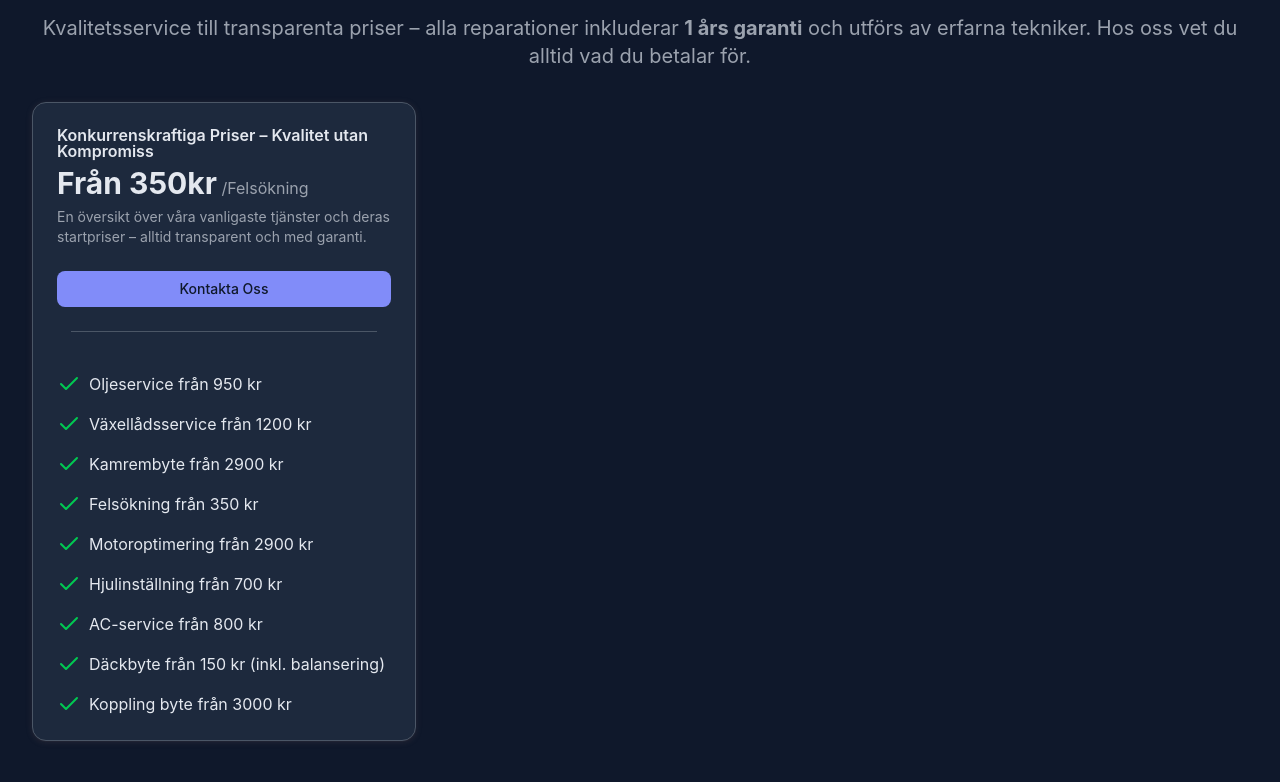
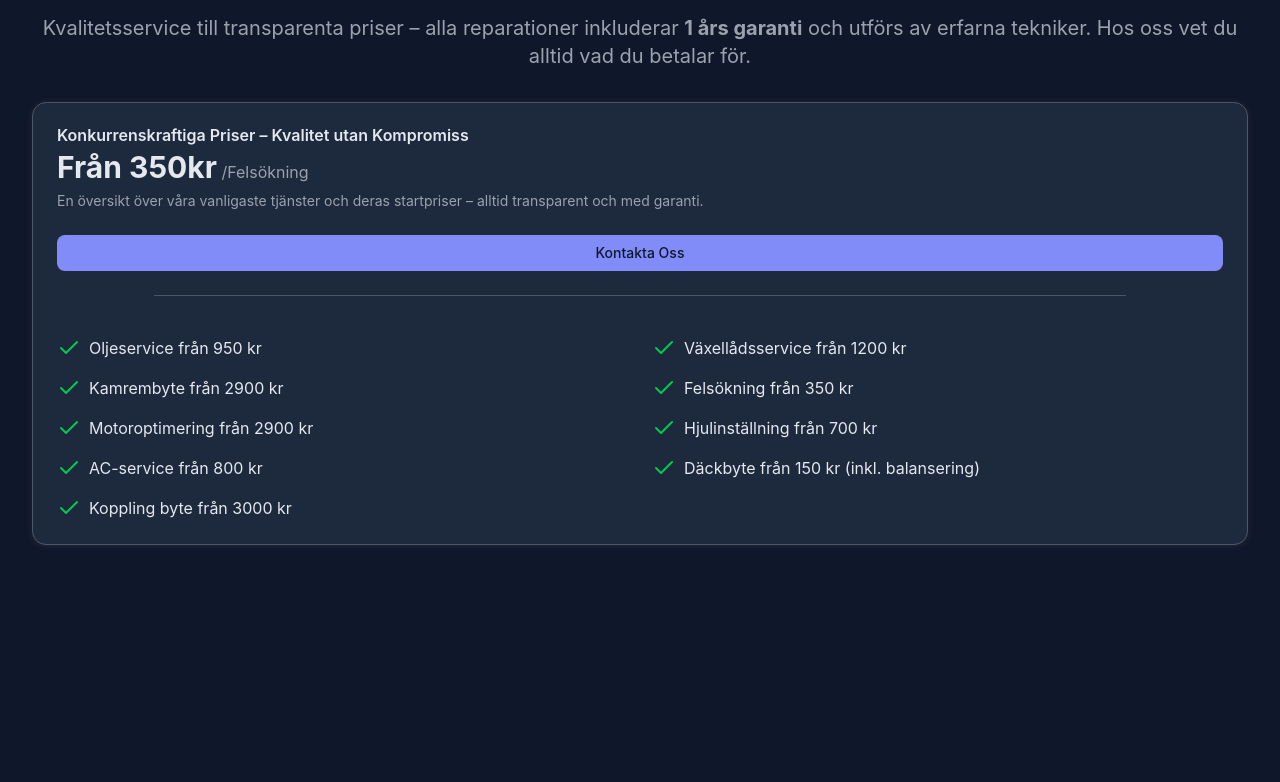
Before and after one commit to andresparrab/verkstadTestSite, a React (Vite) app: page / in a window 1280 px wide. Shown: the part 5818-6600 px from the top of the page. Built offline with nearby package versions, Linux system fonts and the light colour scheme.

Commit message:
changed so the pricelist are in two column and the whole card center

```diff
--- a/src/components/sections/Pricing.tsx
+++ b/src/components/sections/Pricing.tsx
@@ -92,7 +92,7 @@ export const Pricing = () => {
         <strong>1 års garanti</strong> och utförs av erfarna tekniker. Hos oss
         vet du alltid vad du betalar för.
       </h3>
-      <div className="grid md:grid-cols-1 lg:grid-cols-3 gap-8">
+      <div className="grid md:grid-cols-1 lg:grid-cols-1 gap-8">
         {pricingList.map((pricing: PricingProps) => (
           <Card
             key={pricing.title}
@@ -130,7 +130,7 @@ export const Pricing = () => {
             <hr className="w-4/5 m-auto mb-4" />
 
             <CardFooter className="flex">
-              <div className="space-y-4">
+              <div className="grid grid-cols-1 sm:grid-cols-2 gap-y-4 gap-x-6 w-full">
                 {pricing.benefitList.map((benefit: string) => (
                   <span key={benefit} className="flex">
                     <Check className="text-green-500" />{" "}
```
